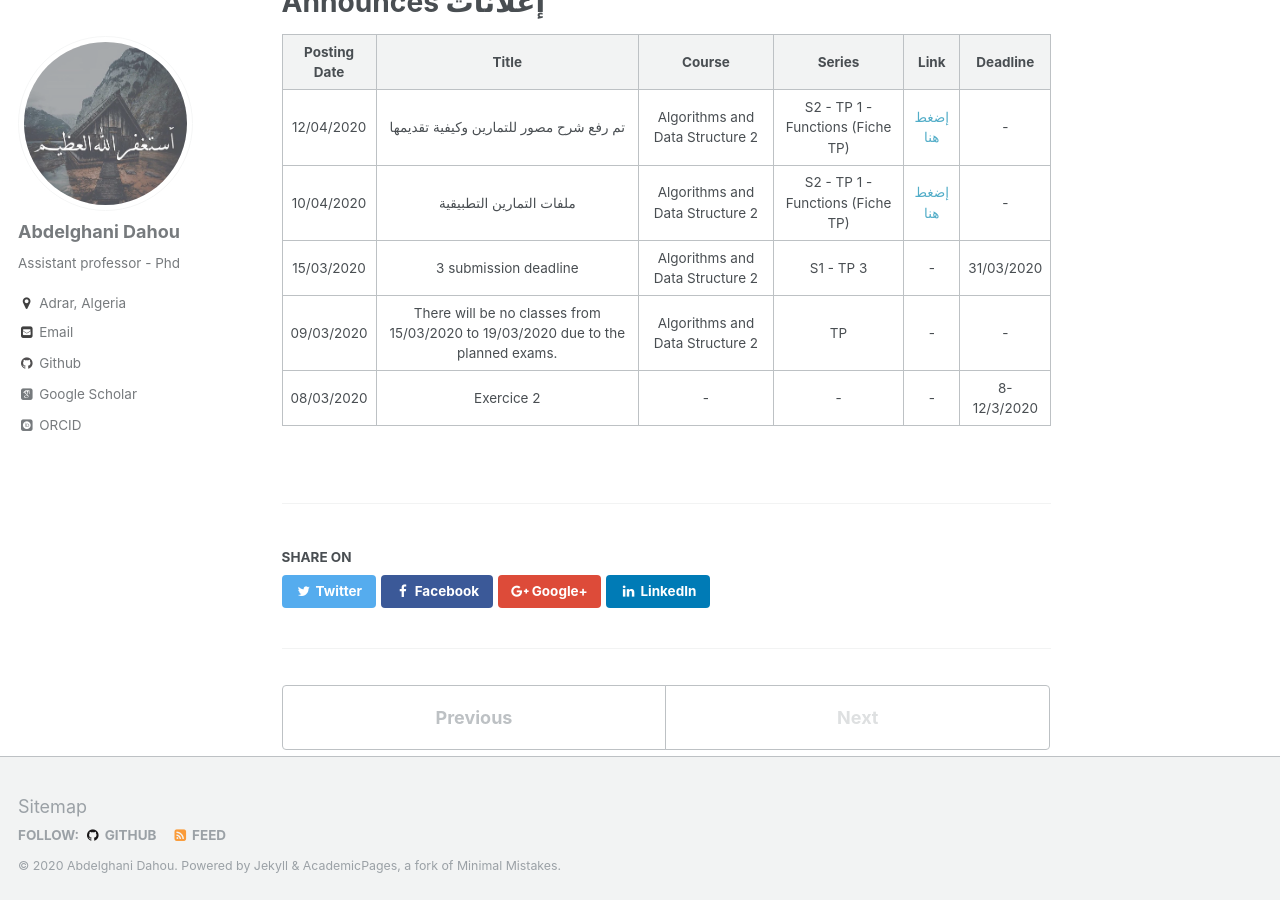
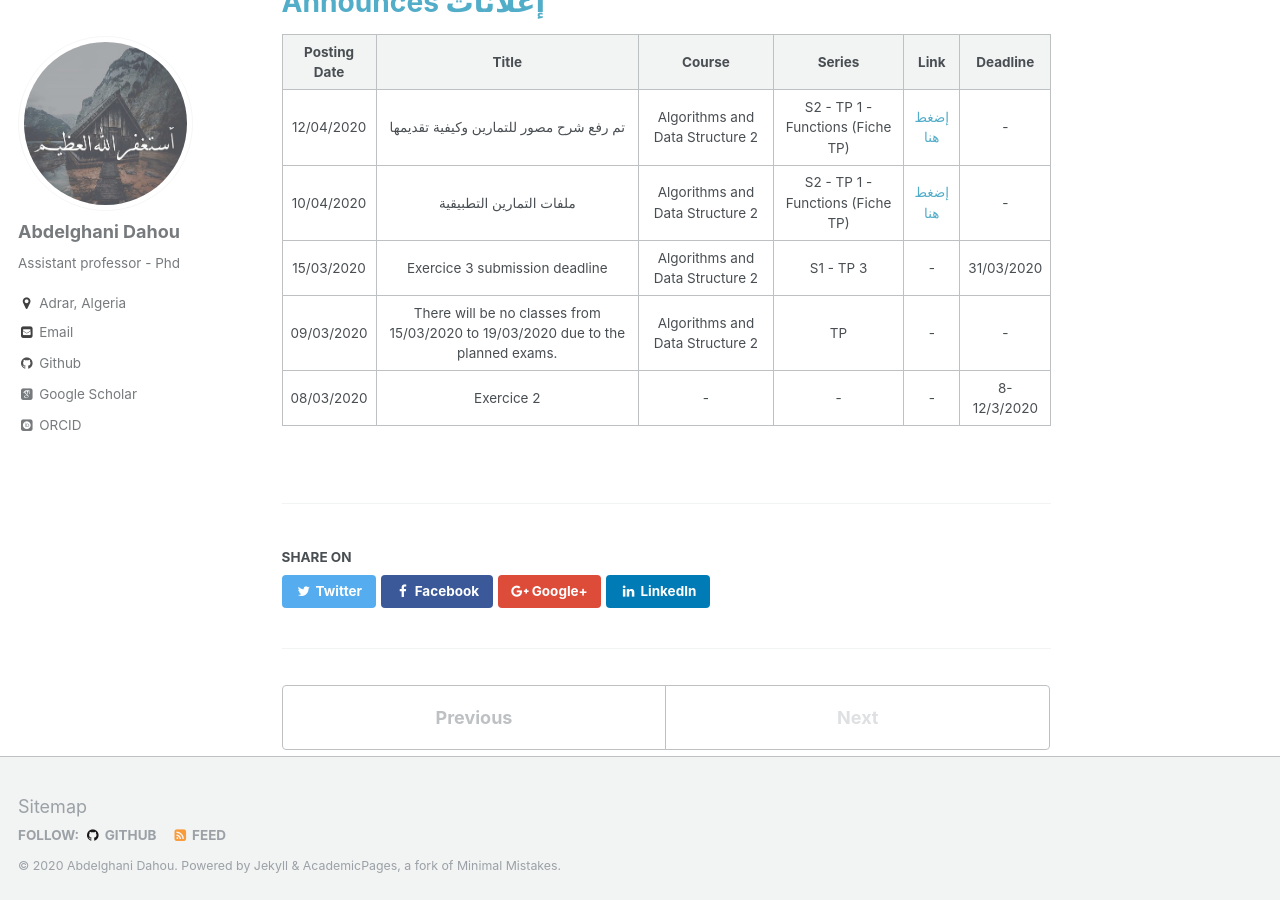
Before and after one commit to dr-dahou-adrar/dr-dahou-adrar.github.io, a Jekyll site: the page built from _teaching/Academic_year_2019_2020.md, in a window 1280 px wide and 900 px high, scrolled down 628 px. Built offline with Jekyll 4.4.1, drawn with Linux system fonts in a browser that asks for light colours; some web fonts are replaced.

Commit message:
Update Academic_year_2019_2020.md

```diff
--- a/_teaching/Academic_year_2019_2020.md
+++ b/_teaching/Academic_year_2019_2020.md
@@ -29,13 +29,13 @@ Assigned list of classes for this year: Algorithms and Data Structures 1-2, Nume
 
 ***
 
-Announces إعلانات
+[Announces إعلانات]()
 ======
 
 |Posting Date| Title | Course | Series | Link | Deadline |
 |:----------:|:----------:|:----------:|:----------:|:----------:|:----------:|
 |12/04/2020|تم رفع شرح مصور للتمارين  وكيفية تقديمها|Algorithms and Data Structure 2|S2 - TP 1 - Functions (Fiche TP)| [إضغط هنا ](https://drive.google.com/file/d/1E6w6ojhqDbdDbMgkTiDOr8o9FuYBvISh/view) |-|
 |10/04/2020|ملفات التمارين التطبيقية|Algorithms and Data Structure 2|S2 - TP 1 - Functions (Fiche TP)|[إضغط هنا](https://elearning.univ-adrar.dz/course/view.php?id=266)|-|
-|15/03/2020|3 submission deadline|Algorithms and Data Structure 2|S1 - TP 3| - |31/03/2020|
+|15/03/2020|Exercice 3 submission deadline|Algorithms and Data Structure 2|S1 - TP 3| - |31/03/2020|
 |09/03/2020|There will be no classes from 15/03/2020 to 19/03/2020 due to the planned exams.| Algorithms and Data Structure 2 | TP |-|-|
 |08/03/2020|Exercice 2|-|-|-|8-12/3/2020|
```
